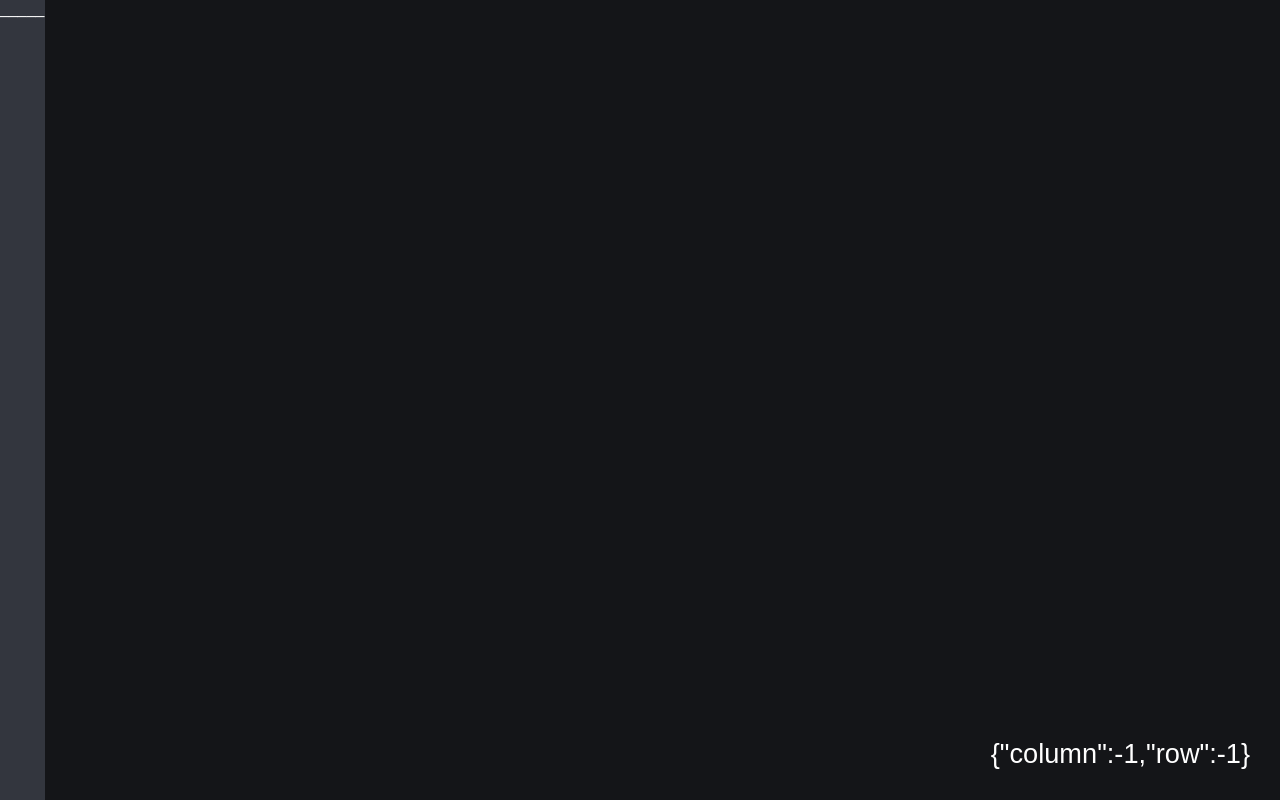
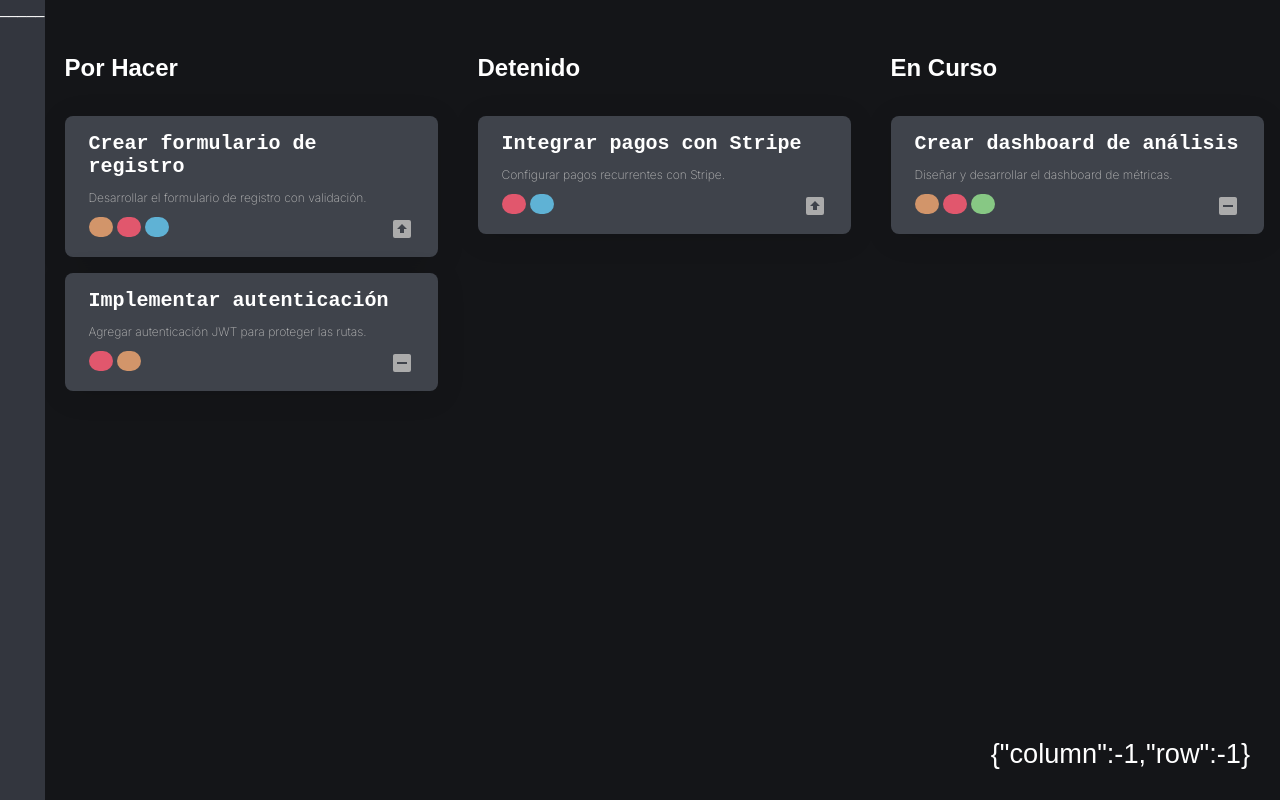
Before and after one commit to RickBm400/react-scrum-project, a React (Vite) app: page / in a window 1280 px wide. Built offline with nearby package versions, Linux system fonts and the light colour scheme.

Commit message:
feat: drop card in column without delete from source

```diff
--- a/src/App.tsx
+++ b/src/App.tsx
@@ -10,7 +10,7 @@ import '@sass/_global.sass';
 
 function App() {
   const Dispatch = useAppDispatch();
-  const taskGroup = useAppSelector((state) => state.taskGroup);
+  const taskGroup = useAppSelector((state) => state.taskGroup.value);
   // temporary
   const cardHold = useAppSelector((state) => state.cardHold);
 
--- a/src/sharedComponens/Columns.tsx
+++ b/src/sharedComponens/Columns.tsx
@@ -1,5 +1,8 @@
+import React from 'react';
 import { Inside } from '../utils/testData';
 import TaskCard from './TaskCard.tsx';
+import { useAppDispatch, useAppSelector } from '../store/hooks.ts';
+import { addTaskToColumn } from '../store/features/taskcolums.state.ts';
 import '@sass/folders/columns.sass';
 
 interface props {
@@ -9,8 +12,32 @@ interface props {
 }
 
 export default function Columns({ header, insides = [], columnId }: props) {
+  const Dispatch = useAppDispatch();
+  const cardHold = useAppSelector((state) => state.cardHold);
+  const taskGroup = useAppSelector((state) => state.taskGroup.value);
+
+  function handleDragOver(event: React.DragEvent<HTMLDivElement>) {
+    event.preventDefault();
+  }
+
+  function handleCardDropInColumn(columnId: number) {
+    const { column, row } = cardHold;
+    Dispatch(
+      addTaskToColumn({
+        column: columnId,
+        row: taskGroup[columnId].insides.length,
+        inside: taskGroup[column].insides[row],
+      }),
+    );
+  }
+
   return (
-    <div id={`column-${columnId}`} className='columns__container'>
+    <div
+      id={`column-${columnId}`}
+      className='columns__container'
+      onDragOver={handleDragOver}
+      onDrop={() => handleCardDropInColumn(columnId)}
+    >
       <h3 className='columns__header'>{header}</h3>
       <div
         className='insides'
--- a/src/store/features/taskcolums.state.ts
+++ b/src/store/features/taskcolums.state.ts
@@ -1,21 +1,24 @@
 import { createSlice } from '@reduxjs/toolkit';
 import { TaskBoard } from '../../utils/testData';
 
-const initialState: TaskBoard[] = [{ HEADER: '', insides: [] }];
+const initialState: TaskBoard[] = [];
 
 export const taskColumnSlice = createSlice({
-  name: 'taskOjectcolumn',
-  initialState: initialState,
+  name: 'taskGroup',
+  // initial state always needs to be an object
+  initialState: {
+    value: initialState,
+  },
   reducers: {
     setInitialData: (state, action) => {
-      state = action.payload;
+      state.value = [...action.payload];
     },
     /**
      * @param action { payload } // column row inside
      */
     addTaskToColumn: (state, { payload }) => {
       const { column = -1, row = -1, inside = {} } = payload;
-      state[column].insides[row] = inside;
+      state.value[column].insides[row] = inside;
     },
     // deleteTaskFromColumn: (state, { payload }) => {},
   },
```
